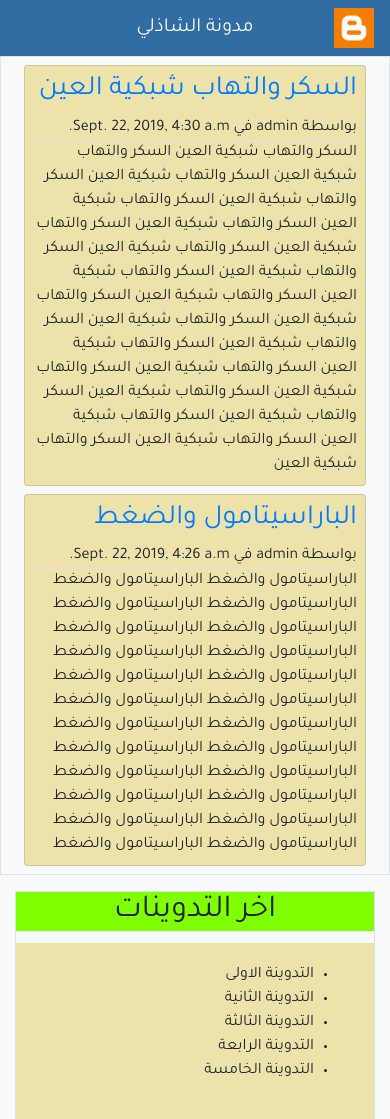
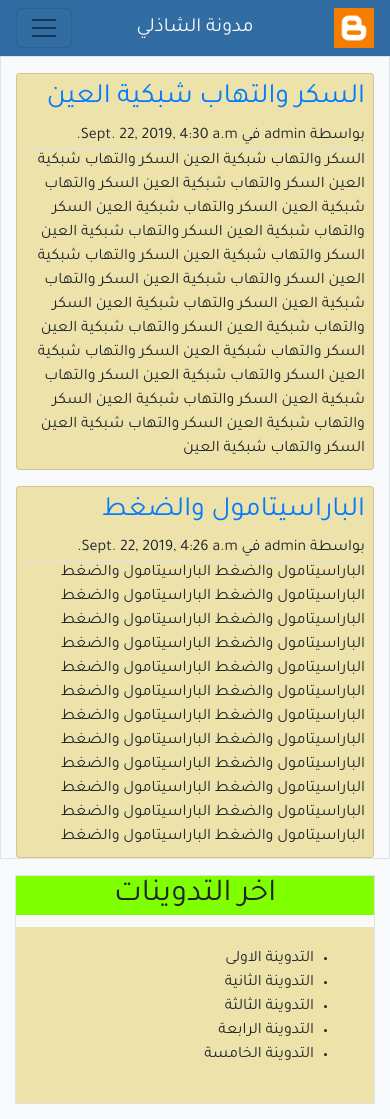
Before and after one commit to shazlycode/testsite-blog, a Django app: page / in a window 390 px wide. Shown: the top 1119 px of the page. Run offline with Django 3.2, Linux system fonts and the light colour scheme; data comes from the database, SQL or seed files in the repository; some libraries are stand-ins or nearby versions.

Commit message:
making site mobile friendly

```diff
--- a/blog/app/static/css/main.css
+++ b/blog/app/static/css/main.css
@@ -4,7 +4,7 @@ html, body{
     font-family: 'Tajawal', sans-serif;
 }
 
-.card.m-2.p-2{
+.card.mt-3.p-2{
     background-color: rgb(238, 226, 171);
 }
 
--- a/blog/app/templates/app/base.html
+++ b/blog/app/templates/app/base.html
@@ -14,7 +14,7 @@
   <link rel="shortcut icon" href="{% static 'images/blog_icon.png' %}">
   <title>
     {% if title %}
-    {{title}} | مدونة
+    مدونةالشاذلي | {{title}}
     {% else %}
     مدونة
     {% endif %}
@@ -24,7 +24,7 @@
 <body>
   <!-- navbar -->
   <!-- navbar navbar-expand-lg navbar-light bg-light -->
-  <nav class="navbar navbar-expand-lg ">
+  <nav class="navbar navbar-expand-lg navbar-light">
     <img src="{% static 'images/blog_icon.png' %}" alt="" width="40px">
     <a class="navbar-brand text-light" href="#">مدونة الشاذلي</a>
 
--- a/blog/app/templates/app/index.html
+++ b/blog/app/templates/app/index.html
@@ -7,7 +7,7 @@
 {% block content %}
 
 {% for post in posts %}
-<div class="card m-2 p-2 ">
+<div class="card mt-3 p-2 ">
     <a href="#"><h3 class="">{{post.post_name}}</h3></a>
     <span class="border-bottom">بواسطة {{post.auther}} في {{post.post_date}}</span>
     <div class="">{{post.post_body}}</div>
```
